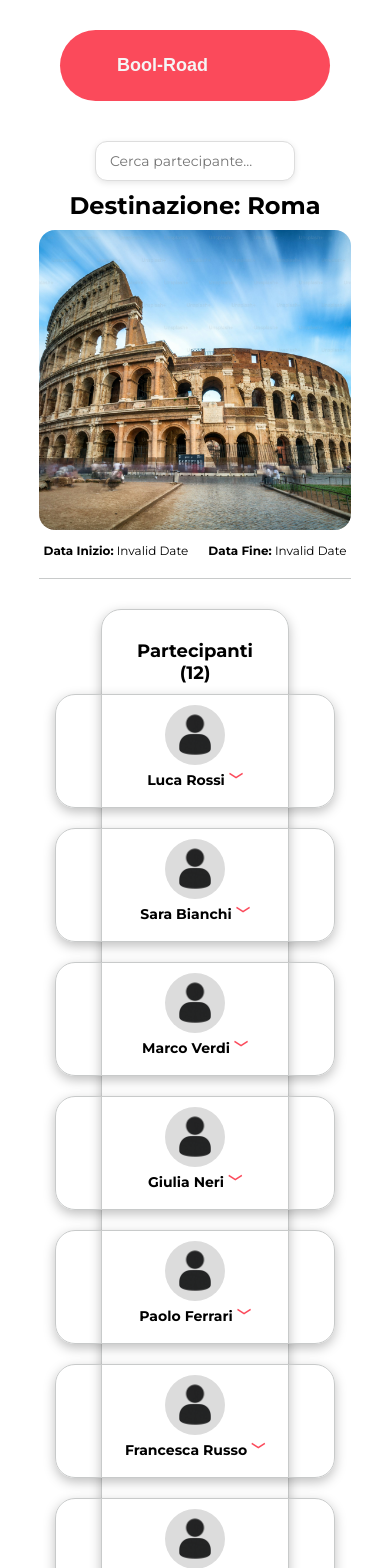
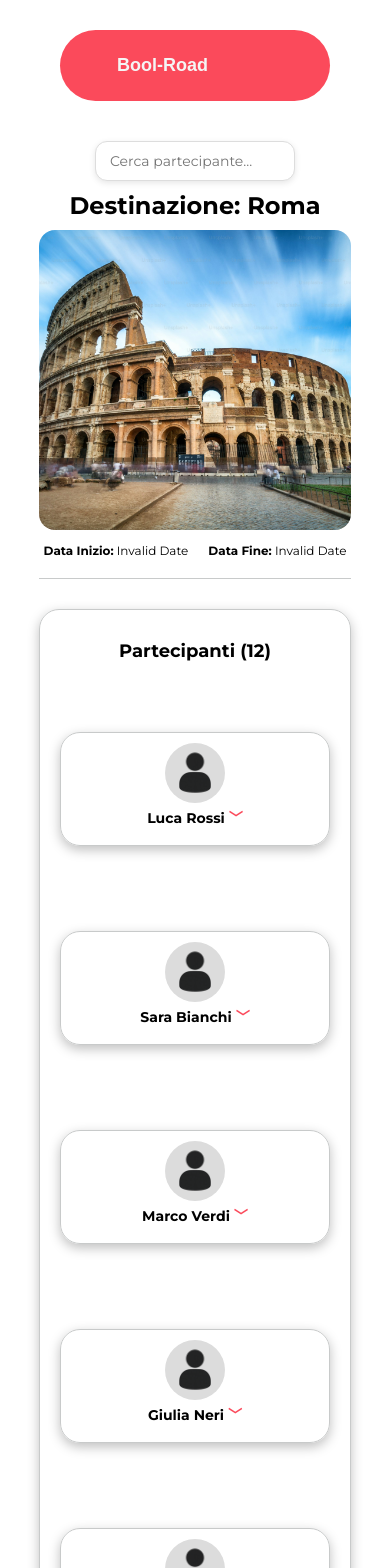
Before and after one commit to Giuseppe11S/bool-road, a React (Vite) app: page /1 in a window 390 px wide. Shown: the top 1568 px of the page. Built offline with nearby package versions, Linux system fonts and the light colour scheme.

Commit message:
gestito responsive card

```diff
--- a/src/index.css
+++ b/src/index.css
@@ -142,8 +142,7 @@ h1 {
   margin-top: 30px;
   border: 1px solid #c8caca;
   box-shadow: 0 4px 12px rgba(0, 0, 0, 0.25);
-  width: 60%;
-  margin: 30px auto;
+
 
   h2 {
     margin: 10px 0;
@@ -153,9 +152,11 @@ h1 {
 
 .partecipanti-list {
   display: flex;
-  flex-direction: column;
+  justify-content: center;
   align-items: center;
-  gap: 20px;
+  gap: 85px;
+  flex-wrap: wrap;
+  margin: 70px 0;
 }
 
 .partecipante-header {
```
